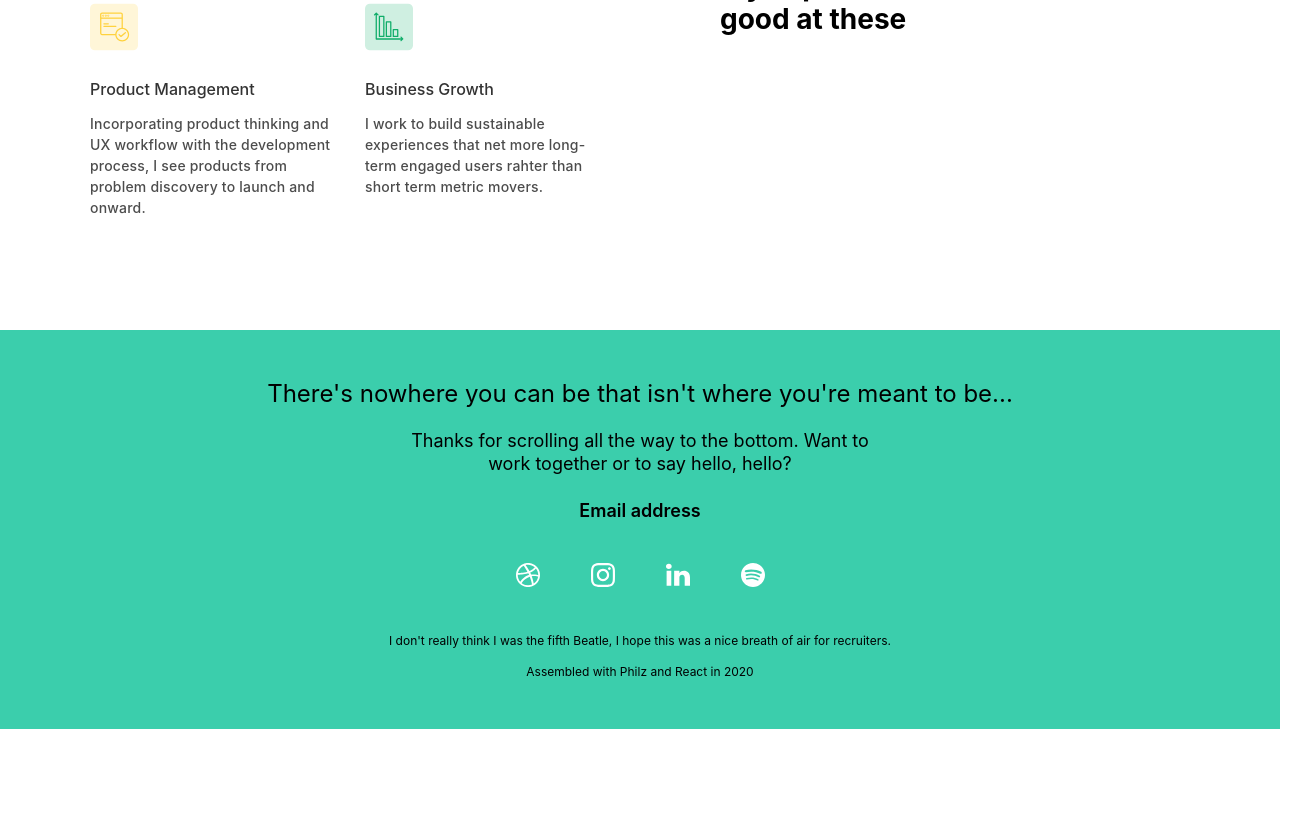
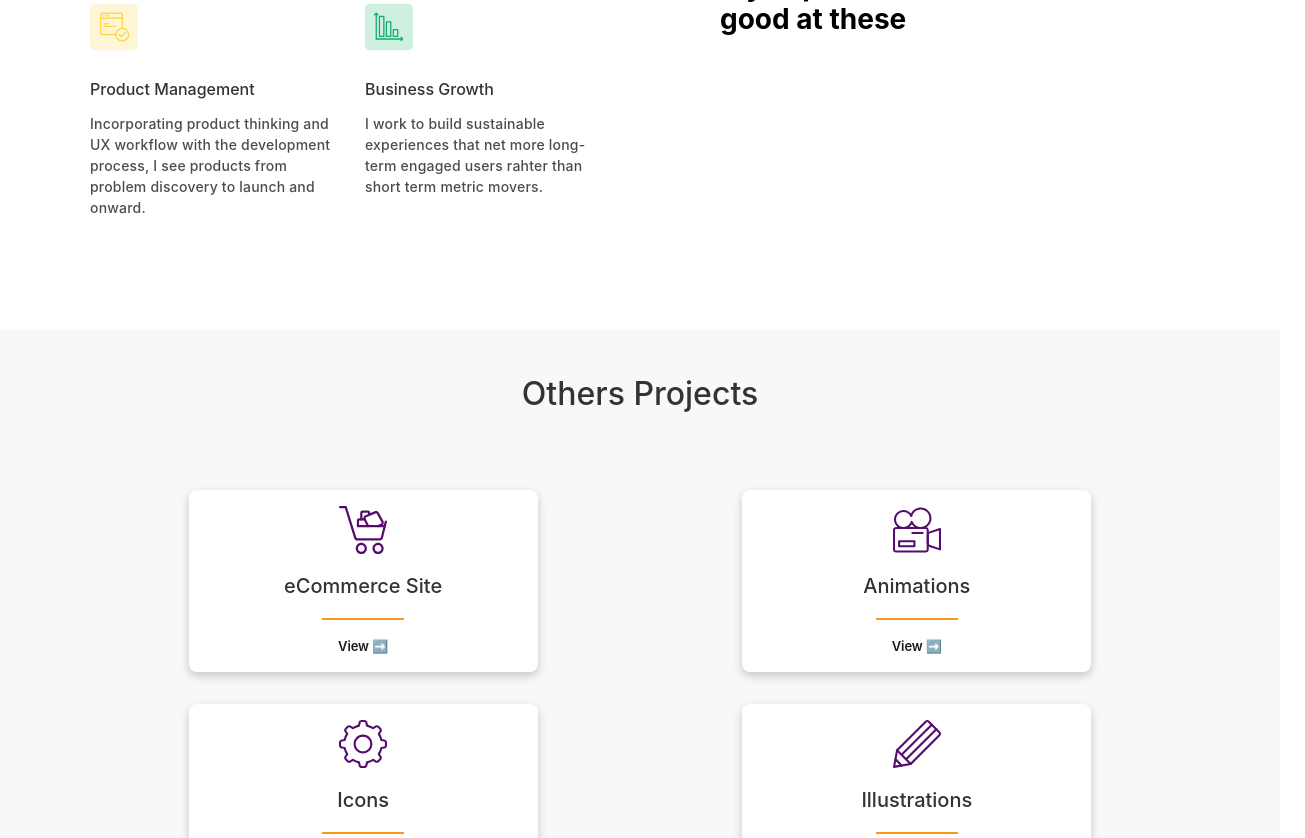
Before and after one commit to kevincward/the5thbeatle, a Gatsby site: page / in a window 1280 px wide. Shown: the part 1962-2800 px from the top of the page, 1305 px wide, since content can reach past the window. Before the commit the page ends 2691 px from the top, so only its background shows below. Built offline with nearby package versions, Linux system fonts and the light colour scheme; Gatsby itself is replaced by a stand-in of ours.

Commit message:
finish task 4

```diff
--- a/gatsby-config.js
+++ b/gatsby-config.js
@@ -7,6 +7,8 @@ module.exports = {
   plugins: ['gatsby-plugin-react-helmet',
   `gatsby-plugin-sass`,
   'gatsby-plugin-scss-typescript',
+  `gatsby-transformer-sharp`,
+  `gatsby-plugin-sharp`,
   {
     resolve: `gatsby-source-filesystem`,
     options: {
--- a/src/components/caseStudy.js
+++ b/src/components/caseStudy.js
@@ -58,6 +58,13 @@ const CardCarousel = styled.div`
     .slick-slide {
         margin-right: 20px;
     }
+    .slick-list {
+        overflow: visible;
+    }
+    .slick-track {
+        display: flex;
+    }
+
     position: relative;
     top: 200px;
     margin-left: auto;
--- a/src/components/otherWork.js
+++ b/src/components/otherWork.js
@@ -1,38 +1,34 @@
 import React from 'react'
 import styled from 'styled-components'
-import research from '../images/ic_exper_research.svg'
-import design from '../images/ic_exper_design.svg'
-import pm from '../images/ic_exper_pm.svg'
-import biz from '../images/ic_exper_biz.svg'
+import eCommerce from '../images/ic_other_ecom.svg'
+import animations from '../images/ic_other_anim.svg'
+import emojis from '../images/ic_other_emoj.svg'
+import icons from '../images/ic_other_icons.svg'
+import illustrations from '../images/ic_other_illus.svg'
+import pack from '../images/ic_other_pack.svg'
+import { sizes } from "../layouts/Layout"
+import { Link } from 'gatsby'
 
 const Container = styled.div`
-  display: grid;
-  grid-template-columns: repeat(3, 1fr);
-  grid-gap: 4.5rem 4rem;
-  padding: 4.5rem 2rem 144px;
+  margin: 44px 0px;
+  padding: 44px 0px;
+  background-color: #f8f8f8;
   @media (max-width: ${sizes.mobileL}) and (min-width: ${sizes.mobileS}) {
-    grid-template-columns: repeat(2, 1fr);
-    grid-gap: 3rem;
-    padding: 3rem 1rem 4rem;
+    padding: 32px 1rem 0;
   }
 `
 
-
 const Title = styled.div`
+    height: 40px;
     font-family: Inter;
-    font-size: 28px;
-    font-weight: bold;
+    font-size: 32px;
+    font-weight: 500;
     font-stretch: normal;
     font-style: normal;
-    line-height: 1.2;
+    line-height: 1.25;
     letter-spacing: normal;
-    color: #000000;
-    display: flex;
-    justify-content: center;
-    align-items: center;
-    width: 50%;
-    text-align: left;
-    margin-left: 80px;
+    text-align: center;
+    color: #333333;
     @media (max-width: 768px) {
         width: 100%;
         margin: 0px;
@@ -42,9 +38,12 @@ const Title = styled.div`
 
 const Content = styled.div`
     display: flex;
-    flex-direction: row;
+    flex-direction: column;
+    padding: 60px 0px;
+    justify-content: center;
     @media (max-width: 768px) {
         flex-direction: column;
+        padding: 32px 0px 16px;
     }
 `
 
@@ -60,11 +59,19 @@ const Items = styled.div`
 `
 
 const ItemContainer = styled.div`
-    width: 184px;
-    margin-bottom: 32px;
+    width: 349px;
+    border-radius: 8px;
+    box-shadow: 0 4px 10px 0 rgba(0, 0, 0, 0.2);
+    background-color: #ffffff;
+    margin: 16px;
+    padding: 16px 0px;
+    display: flex;
+    justify-content: center;
+    align-items: center;
+    flex-direction: column;
     @media (max-width: 768px) {
-        margin-top: 32px;
-        margin-bottom: 0px;
+        margin: 0px;
+        width: 100%;
     }
 `
 
@@ -81,36 +88,43 @@ const ImgIcon = styled.img`
 `
 
 const ItemTitle = styled.div`
+    object-fit: contain;
     font-family: Inter;
-    font-size: 16px;
+    font-size: 20px;
     font-weight: 500;
     font-stretch: normal;
     font-style: normal;
-    line-height: 2;
+    line-height: 1.6;
     letter-spacing: normal;
     color: #333333;
-    margin-bottom: 8px;
+    margin-bottom: 16px;
 `
 
-const ItemDescription = styled.div`
+const ItemView = styled.div`
     font-family: Inter;
-    font-size: 14px;
-    font-weight: 500;
+    font-size: 13px;
+    font-weight: 600;
     font-stretch: normal;
     font-style: normal;
-    line-height: 1.5;
-    letter-spacing: 0.2px;
-    color: rgba(0, 0, 0, 0.7);
+    line-height: 1.54;
+    letter-spacing: -0.1px;
+    color: #1a1a1a;
+    margin-top: 16px;
 `
 
 const ItemContent = styled.div`
 
 `
 
+const HorizontalLine = styled.div`
+    width: 80px;
+    border: solid 1px #f7991e;
+`
+
 const Row = styled.div`
     display: flex;
     flex-direction: row;
-    justify-content: space-between;
+    justify-content: space-evenly;
     @media (max-width: 768px) {
         flex-direction: column;
         justify-content: center;
@@ -118,15 +132,23 @@ const Row = styled.div`
     }
 `
 
-const Item = ({icon, title, description}) => {
+const LinkContainer = styled(Link)`
+    @media (max-width: 768px) {
+        width: 100%;
+        margin-bottom: 16px;
+    }
+`
+
+const Item = ({icon, title, url}) => {
     return (
+        <LinkContainer to={`/` + url}>
             <ItemContainer>
                 <ImgIcon src={icon} />
-            <ItemContent>
                 <ItemTitle>{title}</ItemTitle>
-                <ItemDescription>{description}</ItemDescription>
-            </ItemContent>
+                <HorizontalLine />
+                <ItemView>View ➡️</ItemView>
             </ItemContainer>
+        </LinkContainer>
     )
 }
 
@@ -134,45 +156,44 @@ const otherWork = props => {
 
     return (
         <Container>
+            <Title>Others Projects</Title>
             <Content>
-                {window.matchMedia('(max-width: 768px)').matches ?
-                    <Title>
-                        My experiences have made me good at
-                        these
-                    </Title>
-                : null}
-                <Items>
                 <Row>
                     <Item
-                            icon={research}
-                            title='UX Research & Strategy'
-                            description='Lead the design of tCheck’s flagship product, software experience, and e-commerce platform.'
+                        icon={eCommerce}
+                        title="eCommerce Site"
+                        url="blank"
                     />
                     <Item
-                            icon={design}
-                            title='Design Thinking'
-                            description='Lead the design of tCheck’s flagship product, software experience, and e-commerce platform.'
+                        icon={animations}
+                        title="Animations"
+                        url="blank"
                     />
                 </Row>
                 <Row>
                     <Item
-                            icon={pm}
-                            title='Product Management'
-                            description='Lead the design of tCheck’s flagship product, software experience, and e-commerce platform.'
+                        icon={icons}
+                        title="Icons"
+                        url="blank"
                     />
                     <Item
-                            icon={biz}
-                            title='Business Growth'
-                            description='Lead the design of tCheck’s flagship product, software experience, and e-commerce platform.'
+                        icon={illustrations}
+                        title="Illustrations"
+                        url="blank"
                     />
                 </Row>
-                </Items>
-                {!window.matchMedia('(max-width: 768px)').matches ?
-                    <Title>
-                        My experiences have made me good at
-                        these
-                    </Title>
-                : null}
+                <Row>
+                    <Item
+                        icon={emojis}
+                        title="Emojis"
+                        url="blank"
+                    />
+                    <Item
+                        icon={pack}
+                        title="Package Design"
+                        url="blank"
+                    />
+                </Row>
             </Content>
         </Container>
     )
--- a/src/layouts/index.css
+++ b/src/layouts/index.css
@@ -8,6 +8,7 @@ body {
   font-size: 20px;
   -webkit-font-smoothing: antialiased;
   line-height: 1.3;
+  overflow-x: hidden;
 }
 
 a {
--- a/src/pages/index.js
+++ b/src/pages/index.js
@@ -4,6 +4,7 @@
 import Casestudy from '../components/caseStudy'
 import Experience from '../components/experience'
 import Skills from '../components/skills'
+import OtherWork from '../components/otherWork'
 
 import { sizes } from "../layouts/Layout"
 
@@ -27,7 +28,7 @@
 
       <Experience />
       <Skills />
-
+      <OtherWork />
 
 
 
```
Also changed, not shown: src/pages/blank.js (+13 -5 lines). Lines whose indentation alone changed are shown as unchanged.
